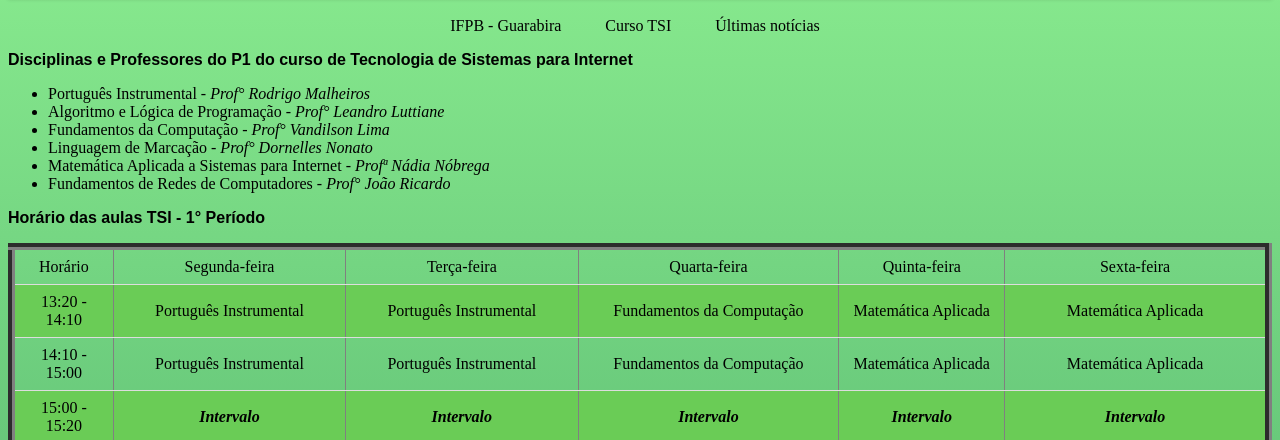
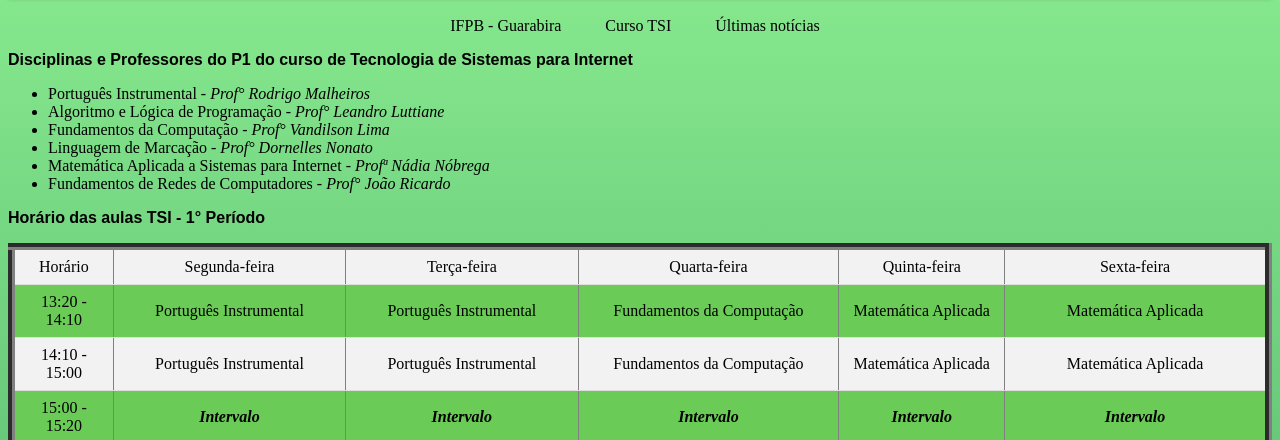
Before and after one commit to thaissthephanye/atividade-html-e-css, a plain HTML site: page index.html in a window 1280 px wide. Shown: the part 288-728 px from the top of the page. Drawn offline with Linux system fonts and the light colour scheme.

Commit message:
alteração css

```diff
--- a/style.css
+++ b/style.css
@@ -33,7 +33,7 @@ div {
     width: 100%;
   }
 
-  th, td {
+  tr, td {
     padding: 8px;
     text-align: left;
     border-bottom: 1px solid #ddd;
@@ -41,7 +41,7 @@ div {
     text-align: center;
   }
 
-  th {
+  tr {
     background-color: #f2f2f2;
   }
 
```
